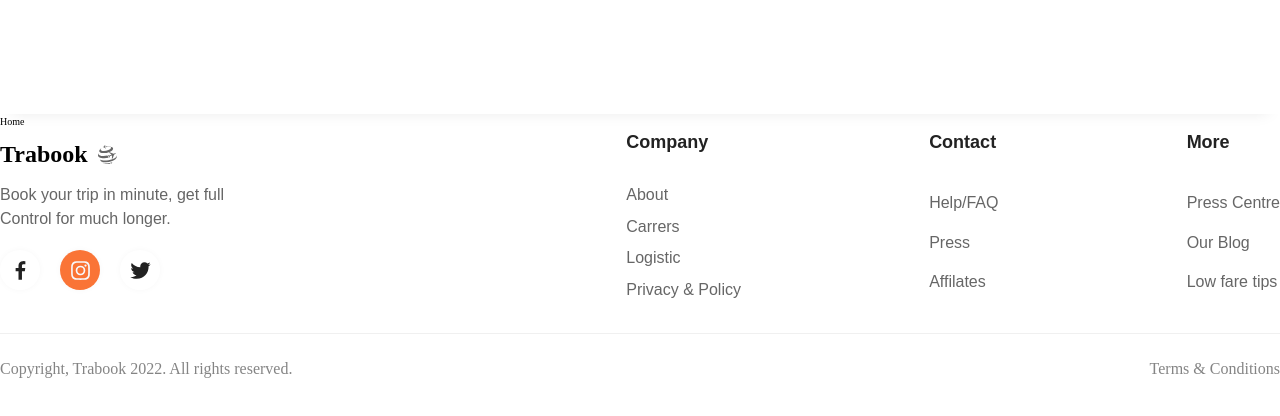
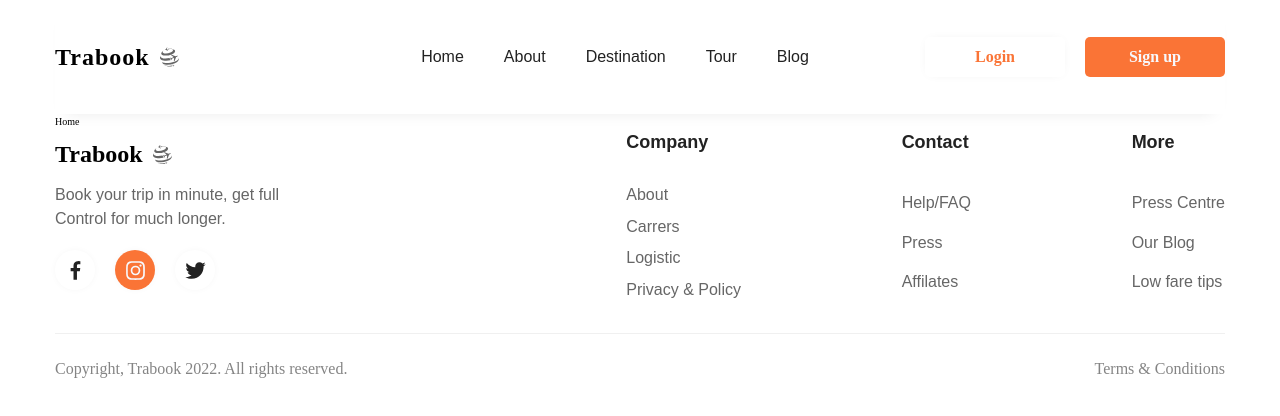
Before and after one commit to Kalixt044/WorkShopFinal, a React (Vite) app in the folder Front/my-project/: page / in a window 1280 px wide. Shown: the top 416 px of the page. Built offline with nearby package versions, Linux system fonts and the light colour scheme; a web font is replaced by a local one.

Commit message:
feat: Desktop Header styles complete

```diff
--- a/Front/my-project/src/components/Header/index.jsx
+++ b/Front/my-project/src/components/Header/index.jsx
@@ -25,7 +25,23 @@ const Header = () => {
         <HiMenuAlt3 />
       </button>
     </header>
-    <header className='header desktop'></header>
+    <header className='header desktop'>
+      <div className='header__logo-container flex'>
+        <h3 className='header__logo-container--title'>Trabook</h3>
+        <img className='header__logo-container--image' src={logo} alt='logo icon' />
+      </div>
+      <ul className='navigation-desktop flex'>
+        <li className='navigation-desktop__item'>Home</li>
+        <li className='navigation-desktop__item'>About</li>
+        <li className='navigation-desktop__item'>Destination</li>
+        <li className='navigation-desktop__item'>Tour</li>
+        <li className='navigation-desktop__item'>Blog</li>
+      </ul>
+      <div className='action-desktop'>
+        <button className='action-desktop__button login'>Login</button>
+        <button className='action-desktop__button sign-up'>Sign up</button>
+      </div>
+    </header>
     <Drawer placement="right" onClose={onClose} open={open}>
       <div className='navigation'>
         <p>Home</p>
--- a/Front/my-project/src/components/Header/styles.sass
+++ b/Front/my-project/src/components/Header/styles.sass
@@ -12,6 +12,8 @@
       font-size: 2rem
       font-weight: $bold-weight
       letter-spacing: 1px
+      @media (min-width: $desktop-width)
+        font-size: 2.4rem
   &__menu
     width: 30px
     height: 30px
@@ -53,8 +55,36 @@
 .desktop
   display: none
   @media (min-width: $desktop-width)
-    display: block !important
+    width: $desktop-width
+    display: flex !important
+    justify-content: space-between
+    align-items: center
     height: 114px
+    padding: 0
+    .navigation-desktop
+      width: auto
+      gap: 40px
+      font-family: $font-source-2
+      &__item
+        font-size: 1.6rem
+        font-weight: $regular-weight
+        color: $primary-color-black
+    .action-desktop
+      width: 300px
+      display: flex
+      justify-content: space-between
+      &__button
+        width: 140px
+        height: 40px
+        font-size: 1.6rem
+        font-weight: $semibold-weight
+        border-radius: 5px
+      .login
+        color: $secondary-color-orange
+        box-shadow: 0px 0px 12px -5px rgba(0,0,0,0.1)
+      .sign-up
+        color: $bg-color
+        background-color: $secondary-color-orange
 
 :where(.css-dev-only-do-not-override-1adbn6x).ant-drawer-right>.ant-drawer-content-wrapper
   width: 250px !important
--- a/Front/my-project/src/styles/global.sass
+++ b/Front/my-project/src/styles/global.sass
@@ -16,3 +16,10 @@ body
   width: 100%
   height: 100%
   font-family: $font-source
+
+#root
+  width: 100%
+  height: inherit
+  @media (min-width: $desktop-width)
+    width: $desktop-width
+    margin: 0 auto
```
